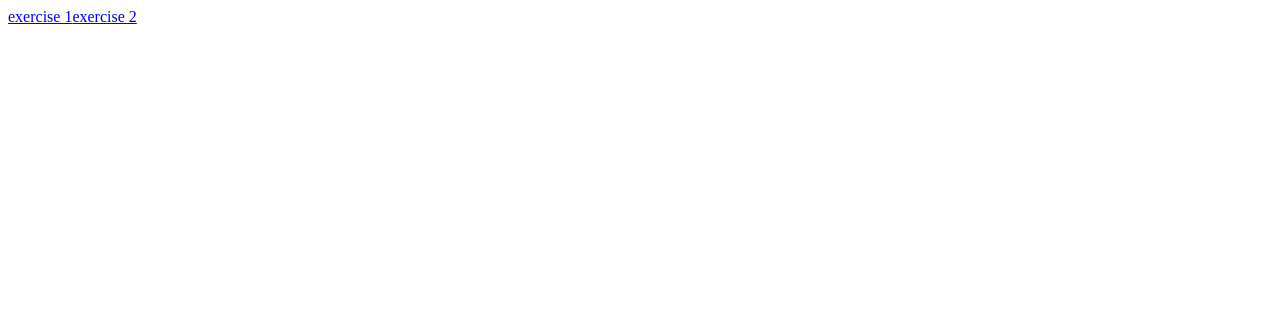
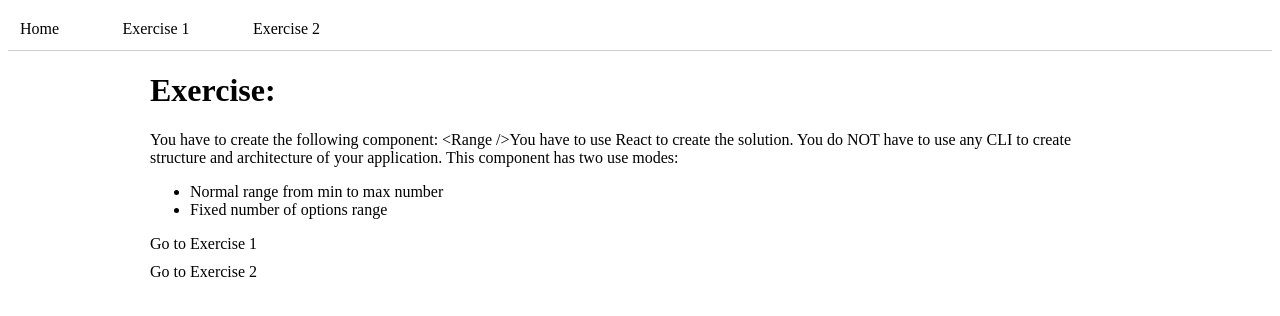
Before and after one commit to gCuadros/react-range-component, a Next.js app: page / in a window 1280 px wide. Shown: the top 316 px of the page. Built offline with nearby package versions, Linux system fonts and the light colour scheme; no server answers.

Commit message:
refactor(styles): improve styles

```diff
--- a/src/components/Layout/index.tsx
+++ b/src/components/Layout/index.tsx
@@ -1,4 +1,6 @@
 import { ReactNode } from "react";
+
+import Navbar from "components/Navbar";
 
 import styles from "./Layout.module.scss";
 
@@ -7,7 +9,12 @@ interface Props {
 }
 
 const Layout = ({ children }: Props) => {
-  return <div className={styles["main-container"]}>{children}</div>;
+  return (
+    <>
+      <Navbar />
+      <div className={styles["main-container"]}>{children}</div>
+    </>
+  );
 };
 
 export default Layout;
--- /dev/null
+++ b/src/components/Navbar/Navbar.module.scss
@@ -0,0 +1,26 @@
+.navbar-container {
+  width: 100%;
+  border-bottom: 1px solid rgb(204, 204, 204);
+  display: flex;
+  align-items: center;
+
+  .navbar-wrapper {
+    width: 100%;
+    max-width: 300px;
+    display: flex;
+    justify-content: space-between;
+    align-items: center;
+    padding: 12px;
+
+    a {
+      font-family: "circular";
+      text-decoration: none;
+      color: black;
+      transition: all 0.3s ease;
+
+      &:hover {
+        opacity: 0.6;
+      }
+    }
+  }
+}
--- /dev/null
+++ b/src/components/Navbar/index.tsx
@@ -0,0 +1,17 @@
+import Link from "next/link";
+
+import styles from "./Navbar.module.scss";
+
+const Navbar = () => {
+  return (
+    <div className={styles["navbar-container"]}>
+      <div className={styles["navbar-wrapper"]}>
+        <Link href="/">Home</Link>
+        <Link href="/exercise1">Exercise 1</Link>
+        <Link href="/exercise2">Exercise 2</Link>
+      </div>
+    </div>
+  );
+};
+
+export default Navbar;
--- a/src/containers/Exercise1/index.tsx
+++ b/src/containers/Exercise1/index.tsx
@@ -1,4 +1,3 @@
-import Link from "next/link";
 import { useMemo } from "react";
 
 import { useMinMaxRange } from "api/hooks/minMaxRange/useMinMaxRange";
@@ -16,7 +15,6 @@ const Exercise1 = () => {
 
   return (
     <Layout>
-      <Link href="/">Home</Link>
       <h1 className={styles["title"]}>Normal Range:</h1>
       <p className={styles["text"]}>
         Provide a localhost:8080/exercise1 route with the following:
--- a/src/containers/Exercise2/index.tsx
+++ b/src/containers/Exercise2/index.tsx
@@ -1,4 +1,3 @@
-import Link from "next/link";
 import { useMemo } from "react";
 
 import { useRangeValues } from "api/hooks/rangeValues/useRangeValues";
@@ -13,7 +12,6 @@ const Exercise2 = () => {
 
   return (
     <Layout>
-      <Link href="/">Home</Link>
       <h1 className={styles["title"]}>Fixed values range:</h1>
       <p className={styles["text"]}>
         Provide a localhost:8080/exercise2 route with the following:
--- /dev/null
+++ b/src/containers/Home/Home.module.scss
@@ -0,0 +1,27 @@
+.title {
+  font-family: "circular";
+}
+
+.text {
+  font-size: 16px;
+  font-family: "circular";
+}
+
+.link-wrapper {
+  display: flex;
+  flex-direction: column;
+  justify-content: center;
+  align-items: flex-start;
+  gap: 10px;
+
+  a {
+    font-family: "circular";
+    text-decoration: none;
+    color: black;
+    transition: all 0.3s ease;
+
+    &:hover {
+      opacity: 0.6;
+    }
+  }
+}
--- /dev/null
+++ b/src/containers/Home/index.tsx
@@ -0,0 +1,37 @@
+import Link from "next/link";
+import { useMemo } from "react";
+
+import { useMinMaxRange } from "api/hooks/minMaxRange/useMinMaxRange";
+import Layout from "components/Layout";
+
+import styles from "./Home.module.scss";
+
+const Home = () => {
+  const { data: minMaxRange } = useMinMaxRange();
+  const values = useMemo(
+    () => (minMaxRange ? Object.values(minMaxRange) : []),
+    [minMaxRange]
+  );
+
+  return (
+    <Layout>
+      <h1 className={styles["title"]}>Exercise:</h1>
+      <p className={styles["text"]}>
+        You have to create the following component: {`<Range />`}
+        You have to use React to create the solution. You do NOT have to use any
+        CLI to create structure and architecture of your application. This
+        component has two use modes:
+      </p>
+      <ul className={styles["text"]}>
+        <li>Normal range from min to max number</li>
+        <li>Fixed number of options range</li>
+      </ul>
+      <div className={styles["link-wrapper"]}>
+        <Link href="/exercise1">Go to Exercise 1</Link>
+        <Link href="/exercise2">Go to Exercise 2</Link>
+      </div>
+    </Layout>
+  );
+};
+
+export default Home;
--- a/src/pages/index.tsx
+++ b/src/pages/index.tsx
@@ -1,10 +1,5 @@
-import Link from "next/link";
+import Home from "containers/Home";
 
-const Page = () => (
-  <div className="div">
-    <Link href="/exercise1">exercise 1</Link>
-    <Link href="/exercise2">exercise 2</Link>
-  </div>
-);
+const Page = () => <Home />;
 
 export default Page;
```
Also changed, not shown: src/components/Navbar/Navbar.module.scss.d.ts (added, +8 -0 lines), src/containers/Home/Home.module.scss.d.ts (added, +9 -0 lines).
